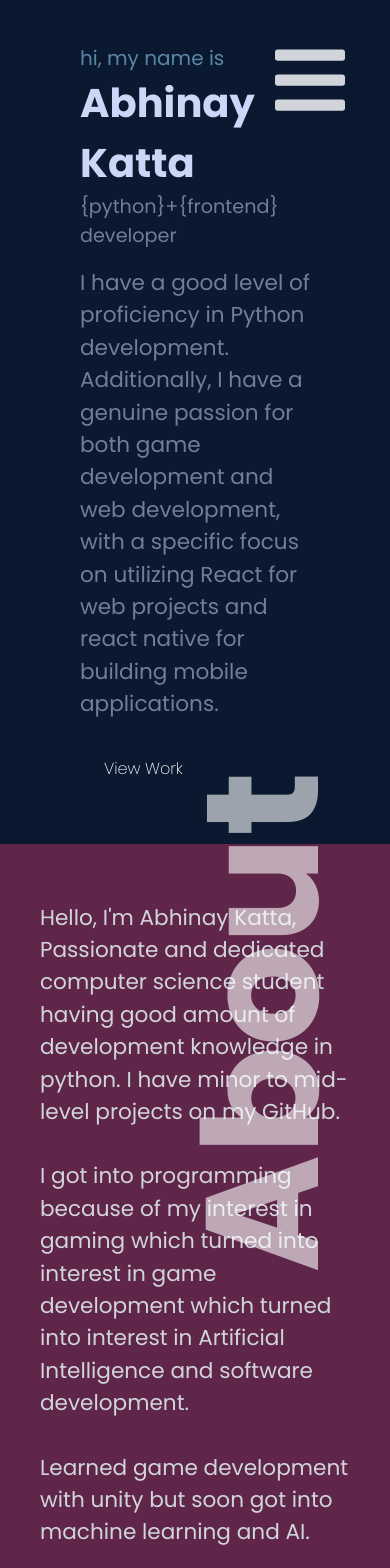
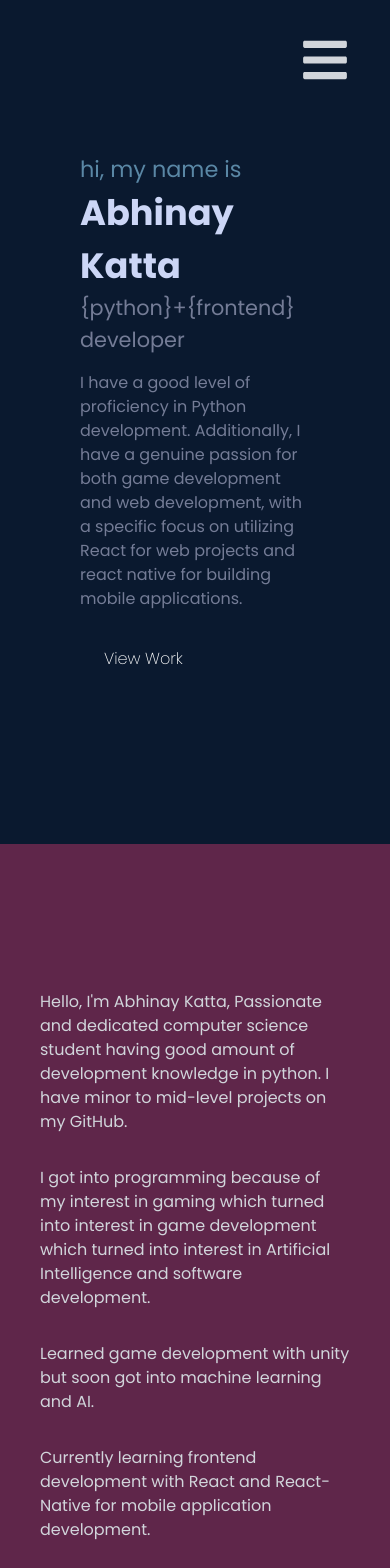
Before and after one commit to abhikatta/portfolio, a React (Create React App) app: page / in a window 390 px wide. Shown: the top 1568 px of the page. Built offline with nearby package versions, Linux system fonts and the light colour scheme.

Commit message:
responsive all fix

```diff
--- a/public/index.html
+++ b/public/index.html
@@ -4,6 +4,7 @@
     <meta charset="utf-8" />
     <link rel="manifest" href="%PUBLIC_URL%/manifest.json" />
     <link rel="icon" href="%PUBLIC_URL%/favicon.png" />
+    <meta name="viewport" content="width=device-width, initial-scale=1.0" />
     <style>
       @import url("https://fonts.googleapis.com/css2?family=Poppins:ital,wght@0,100;0,200;0,300;0,400;0,500;0,600;0,700;0,800;0,900;1,100;1,200;1,300;1,400;1,500;1,600;1,700;1,800;1,900&display=swap");
     </style>
--- a/src/components/About.tsx
+++ b/src/components/About.tsx
@@ -2,11 +2,11 @@ const About = () => {
   return (
     <div
       id="about"
-      className="w-full min-h-screen h-auto md:py-[0px] py-[40px]  bg-[#5F264A] text-gray-300">
+      className="w-full min-h-screen h-auto bg-[#5F264A] text-gray-300">
       <div className="flex flex-col justify-center items-center w-full h-screen">
         {/* Container */}
         <div className=" w-full max-w-[53.125rem] grid grid-cols-2 gap-8">
-          <div className="-left-[10rem] w-[100vh] absolute  items-center -rotate-90 text-white opacity-60 flex flex-col">
+          <div className="-left-[10rem] w-[100vh] absolute  items-center -rotate-90 text-white opacity-60 md:flex hidden flex-col">
             <p className="font-bold text-[10rem]">About</p>
           </div>
         </div>
--- a/src/components/Contact.tsx
+++ b/src/components/Contact.tsx
@@ -31,7 +31,7 @@ const Contact = () => {
         action="https://getform.io/f/36ce7206-7251-4f1c-8850-6109a00ac661"
         className="flex flex-col max-w-[53.125rem] w-full h-auto">
         <div className="max-w-[53.125rem] mx-auto p-4 flex flex-col justify-center w-full h-auto">
-          <div className="-left-[10rem] w-[100vh] absolute items-center -rotate-90 text-white opacity-60 flex flex-col">
+          <div className="-left-[10rem] w-[100vh] absolute items-center -rotate-90 text-white opacity-60 md:flex hidden flex-col">
             <p className="font-bold  text-[10rem]">Contact</p>
           </div>
           <div className="pb-8">
--- a/src/components/Navbar.tsx
+++ b/src/components/Navbar.tsx
@@ -77,8 +77,8 @@ const Navbar = () => {
         <div
           onClick={handleclick}
           style={{ zIndex: 3 }}
-          className="lg:hover:cursor-pointer w-screen lg:hidden pt-20 flex justify-end">
-          {!nav ? <FaBars size={80} /> : <FaTimes size={80} />}
+          className="lg:hover:cursor-pointer w-screen lg:hidden pt-10 flex justify-end">
+          {!nav ? <FaBars size={50} /> : <FaTimes size={50} />}
         </div>
         {/* on minimized/phone screen */}
         <ul
--- a/src/components/Skills.tsx
+++ b/src/components/Skills.tsx
@@ -4,9 +4,9 @@ const Skills = () => {
   return (
     <div
       id="skills"
-      className="w-full min-h-screen h-auto md:py-[0px] py-[40px] bg-[#1e1666] text-gray-300 ">
-      <div className="max-w-[53.125rem] mx-auto  p-4 flex flex-col justify-center w-full h-screen">
-        <div className="-left-[10rem] w-[100vh] absolute items-center -rotate-90 text-white opacity-60 flex flex-col">
+      className="w-full min-h-screen h-full bg-[#1e1666] text-gray-300 ">
+      <div className="max-w-[53.125rem] mx-auto  p-4 flex flex-col justify-center w-full h-auto">
+        <div className="-left-[10rem] w-[100vh] absolute items-center -rotate-90 text-white opacity-60 md:flex hidden flex-col">
           <p className="font-bold  text-[10rem]">Skills</p>
         </div>
         <div>
--- a/src/components/Work.tsx
+++ b/src/components/Work.tsx
@@ -8,11 +8,11 @@ const Work = () => {
       id="work"
       className="w-auto min-h-screen h-auto md:py-[0px] py-[40px] bg-[#ac3c67] text-gray-300">
       <div className="max-w-[53.125rem] mx-auto  p-4 flex flex-col justify-center w-full h-full">
-        <div className="-left-[10rem] w-[100vh] absolute items-center -rotate-90 text-white opacity-60 flex flex-col">
+        <div className="-left-[10rem] w-[100vh] absolute items-center -rotate-90 text-white opacity-60 md:flex hidden flex-col">
           <p className="font-bold text-[10rem]">Work</p>
         </div>
         <div>
-          <p className="pt-[8rem] component-caption">
+          <p className="md:pt-[8rem] component-caption">
             || This is some of my work
           </p>
         </div>
--- a/src/index.css
+++ b/src/index.css
@@ -72,44 +72,42 @@
 .component-subheading{} */
 /* ----------- */
 
-/* Default font sizes for components */
 .component-title {
-  font-size: 3rem; /* Adjust based on design preferences */
+  font-size: 3rem;
 }
 
 .component-subheading {
   font-weight: 400;
 
-  font-size: 2rem; /* Adjust based on design preferences */
+  font-size: 2rem;
 }
 
 .component-caption {
   font-weight: 400;
 
-  font-size: 1.35rem; /* Adjust based on design preferences */
+  font-size: 1.35rem;
 }
 
 .component-text {
   font-weight: 400;
 
-  font-size: 1.25rem; /* Adjust based on design preferences */
+  font-size: 1.25rem;
 }
 
-/* Responsive font sizes for mobile views */
-@media screen and (max-width: 768px) {
+@media (min-width: 320px) and (max-width: 768px) {
   .component-title {
-    font-size: 2.5rem; /* Adjust for mobile views */
+    font-size: 2.2rem;
   }
 
   .component-subheading {
-    font-size: 1.25rem; /* Adjust for mobile views */
+    font-size: 1.4rem;
   }
 
   .component-caption {
-    font-size: 1.2rem; /* Adjust for mobile views */
+    font-size: 1.3rem;
   }
 
   .component-text {
-    font-size: 1.35rem; /* Adjust for mobile views */
+    font-size: 1rem;
   }
 }
--- a/src/index.jsx
+++ b/src/index.jsx
@@ -7,6 +7,5 @@ const root = ReactDOM.createRoot(document.getElementById("root"));
 root.render(
   <React.StrictMode>
     <App />
-  </React.StrictMode>,
-  document.getElementById("root")
+  </React.StrictMode>
 );
--- a/tailwind.config.js
+++ b/tailwind.config.js
@@ -4,7 +4,7 @@ module.exports = {
   content: ["./src/**/*.{js,jsx,ts,tsx}"],
   theme: {
     screens: {
-      xs: "475px",
+      xs: "320px",
       ...defaultTheme.screens,
     },
   },
```
Also changed, not shown: 1 other file (tests, documents, lock files or other folders).
